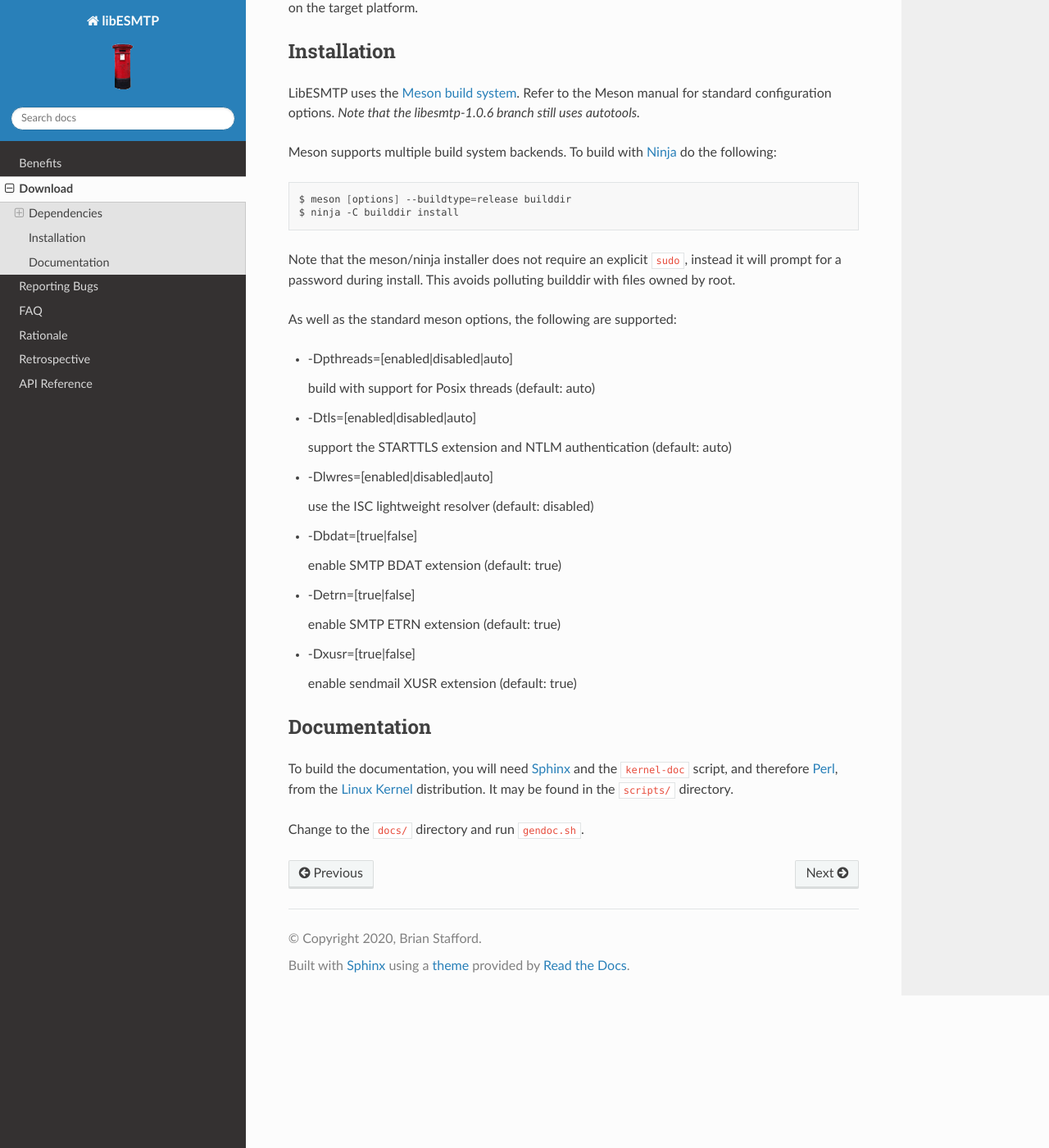
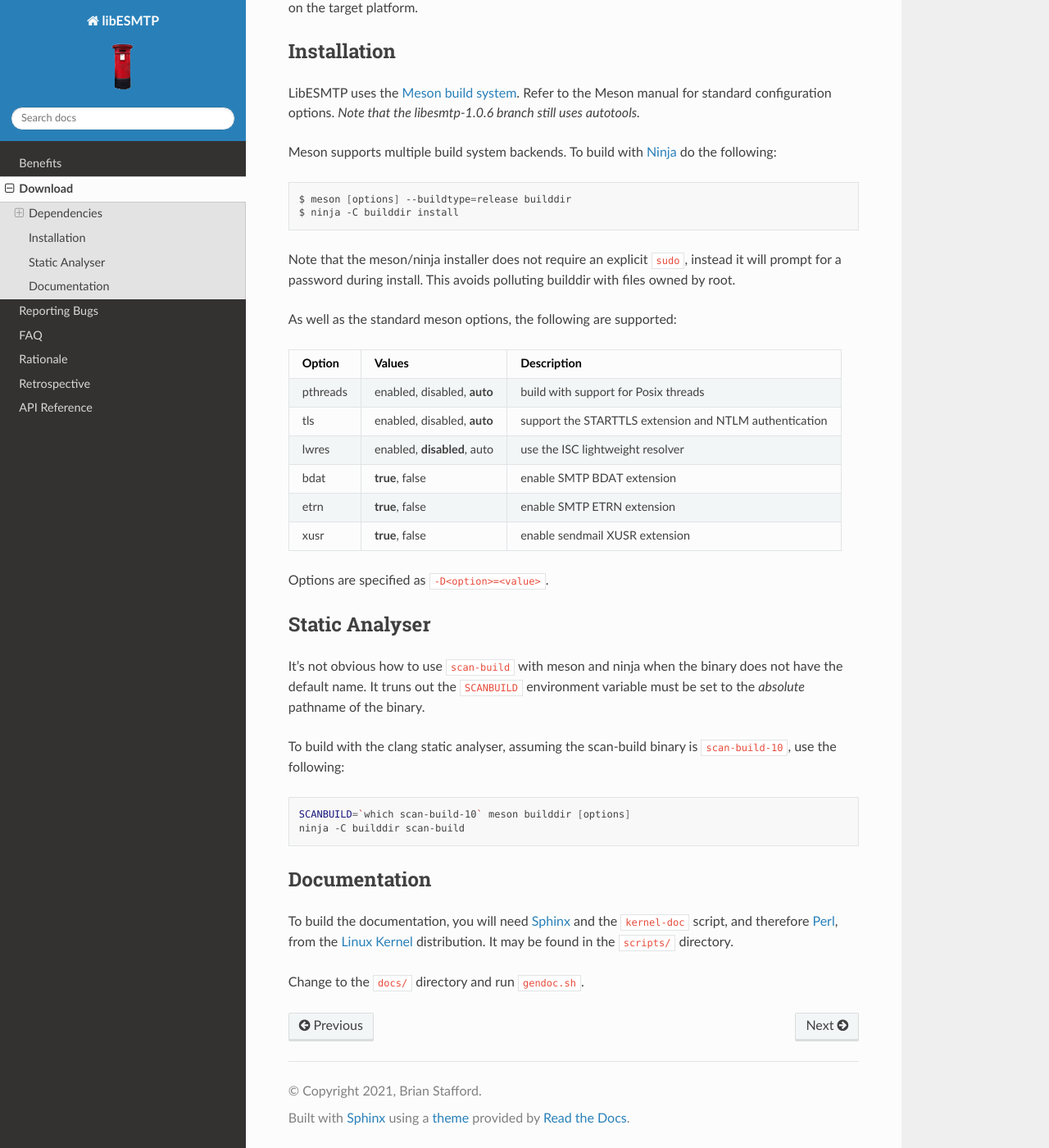
Before and after one commit to libesmtp/libESMTP, a Sphinx documentation site: the page built from docs/download.md, in a window 1280 px wide and 1400 px high, scrolled down 772 px. Shown: the whole window at 82% size. Built offline with Sphinx 7.4.7 and the Read the Docs theme 2.0.0, drawn with Linux system fonts in a browser that asks for light colours; pages that are not in the unit, such as notebooks, are missing from menus.

````diff
--- a/docs/conf.py
+++ b/docs/conf.py
@@ -20,7 +20,7 @@
 # -- Project information -----------------------------------------------------
 
 project = 'libESMTP'
-copyright = '2020, Brian Stafford'
+copyright = '2021, Brian Stafford'
 author = 'Brian Stafford'
 
 # The short X.Y version
@@ -41,6 +41,7 @@
 extensions = [
     'recommonmark',
     'sphinx.ext.githubpages',
+    'sphinx_markdown_tables',
     'sphinx_rtd_theme',
     #'sphinx_typo3_theme',
 ]
--- a/docs/download.md
+++ b/docs/download.md
@@ -53,29 +53,30 @@
 
 As well as the standard meson options, the following are supported:
 
-* -Dpthreads=[enabled|disabled|auto]
+Option | Values | Description
+-------|--------|------------
+pthreads | enabled, disabled, **auto** | build with support for Posix threads
+tls | enabled, disabled, **auto** | support the STARTTLS extension and NTLM authentication
+lwres | enabled, **disabled**, auto | use the ISC lightweight resolver
+bdat | **true**, false | enable SMTP BDAT extension
+etrn | **true**, false | enable SMTP ETRN extension
+xusr | **true**, false | enable sendmail XUSR extension
 
-  build with support for Posix threads (default: auto)
+Options are specified as `-D<option>=<value>`.
 
-* -Dtls=[enabled|disabled|auto]
+## Static Analyser
 
-  support the STARTTLS extension and NTLM authentication (default: auto)
+It's not obvious how to use `scan-build` with meson and ninja when the binary
+does not have the default name.  It truns out the `SCANBUILD` environment
+variable must be set to the *absolute* pathname of the binary.
 
-* -Dlwres=[enabled|disabled|auto]
+To build with the clang static analyser, assuming the scan-build binary is
+`scan-build-10`, use the following:
 
-  use the ISC lightweight resolver (default: disabled)
-
-* -Dbdat=[true|false]
-
-  enable SMTP BDAT extension (default: true)
-
-* -Detrn=[true|false]
-
-  enable SMTP ETRN extension (default: true)
-
-* -Dxusr=[true|false]
-
-  enable sendmail XUSR extension (default: true)
+``` sh
+SCANBUILD=`which scan-build-10` meson builddir [options]
+ninja -C builddir scan-build
+```
 
 ## Documentation
 
--- a/docs/reference.rst
+++ b/docs/reference.rst
@@ -3,7 +3,8 @@
 
 This document describes the libESMTP programming interface.
 
-This document is for version 1.0.6.
+This document is for the master branch which is a superset of version 1.0.6,
+adding only the `_full()` variants of the application data API.
 
 The libESMTP API is intended for use as an ESMTP client within a Mail User
 Agent (MUA) or other program that wishes to submit mail to a preconfigured
````
Also changed, not shown: other parts of docs/reference.rst (+1 -0 lines), docs/certificates.md (added, +75 -0 lines), 5 other files.
